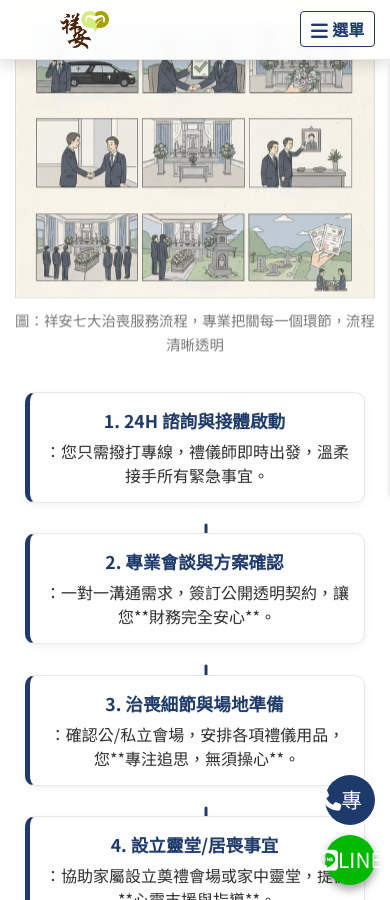
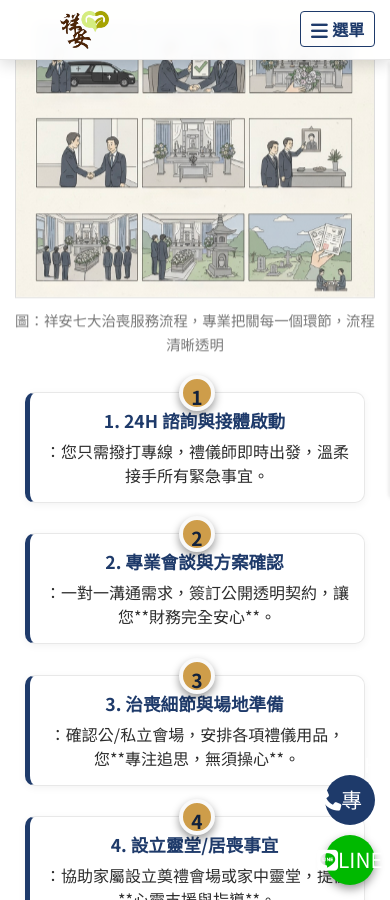
Before and after one commit to Shiangan/Shiangan, a Jekyll site: the page index.html, which Jekyll copies as it is, in a window 390 px wide and 900 px high, scrolled down 4670 px. Built offline with Jekyll 4.4.1, drawn with Linux system fonts in a browser that asks for light colours; some web fonts are replaced.

Commit message:
Update style.css

```diff
--- a/css/style.css
+++ b/css/style.css
@@ -1,3 +1,10 @@
+/* =========================================================================
+ * 完整修正與優化後的 CSS 程式碼
+ * - 修正了流程圖 RWD 邏輯
+ * - 統一使用 :focus-visible 提高無障礙體驗
+ * - 簡化了部分冗餘樣式
+ * ========================================================================= */
+
 /* --- 字體導入 (Font Loading) --- */
 @font-face {
     font-family: 'uwen';
@@ -45,8 +52,9 @@
     --padding-section-v: 80px; /* 區塊垂直內邊距 */
     --transition-speed: 0.3s; /* 統一的過渡速度變數 */
     --transition-fast: 0.15s; /* ⭐ 快速過渡 (用於 hover/active) */
-    --transition-slow: 0.8s; /* ⭐ 新增：用於滾動動畫 */
+    --transition-slow: 0.8s; /* 新增：用於滾動動畫 */
     --rwd-transition-duration: 0.4s; /* 專門用於 RWD max-height 過渡 */
+    /* 錨點滾動修正，確保跳轉至區塊時不被固定 Header 遮擋 */
     scroll-padding-top: var(--header-height);
 
 
@@ -452,9 +460,10 @@
 }
 
 
-.submenu a:hover {
+.submenu a:hover, .submenu a:focus-visible { /* 🏆 修正：加入 :focus-visible */
     background-color: var(--primary-color);
     color: var(--text-light);
+    outline: none; /* 移除 a:focus-visible 的預設 outline */
     /* ⭐ 優化：使用快速過渡，提升點擊反饋速度 */
     transition: background-color var(--transition-fast), color var(--transition-fast);
 }
@@ -501,9 +510,10 @@
     flex-shrink: 0;
 }
 
-.contact-nav a:hover {
+.contact-nav a:hover, .contact-nav a:focus-visible { /* 🏆 修正：加入 :focus-visible */
     background-color: var(--primary-dark);
     color: var(--accent-color);
+    outline: none; /* 移除 a:focus-visible 的預設 outline */
     /* ⭐ 優化：使用快速過渡，提升點擊反饋速度 */
     transition: background-color var(--transition-fast), color var(--transition-fast);
 }
@@ -524,8 +534,10 @@
     will-change: background-color, transform;
 }
 
-.menu-toggle:hover {
+.menu-toggle:hover, .menu-toggle:focus-visible { /* 🏆 修正：加入 :focus-visible */
     background-color: rgba(26, 55, 90, 0.1);
+    outline: 2px solid var(--accent-color);
+    outline-offset: 2px;
 }
 
 .menu-toggle i {
@@ -565,10 +577,12 @@
     box-shadow: 0 6px 15px rgba(30, 58, 106, 0.6);
 }
 
-.cta-button.primary:hover {
+.cta-button.primary:hover, .cta-button.primary:focus-visible { /* 🏆 修正：加入 :focus-visible */
     background-color: var(--primary-dark);
     transform: translateY(-4px);
     box-shadow: 0 10px 20px rgba(30, 58, 106, 0.9);
+    outline: 2px solid var(--accent-color);
+    outline-offset: 4px;
 }
 
 .cta-button.secondary {
@@ -588,6 +602,8 @@
 .cta-button.secondary:focus-visible {
     outline: 2px solid var(--primary-color);
     outline-offset: 4px;
+    background-color: var(--accent-color); /* 讓 focus 狀態更明顯 */
+    color: var(--primary-dark);
 }
 
 .cta-button.large {
@@ -1239,6 +1255,7 @@
     font-size: 1.2rem;
     border: 4px solid var(--bg-light);
     box-shadow: 0 4px 8px rgba(0, 0, 0, 0.4);
+    z-index: 10; /* 確保數字在箭頭之上 */
 }
 
 .flow-chart li strong {
@@ -1285,17 +1302,14 @@
         right: 50%;
         top: auto;
         bottom: -30px; /* 放在 li 下方 */
-        transform: translate(50%, 0) rotate(180deg);
+        transform: translate(50%, 0) rotate(0deg); /* 確保是向下箭頭 */
         color: var(--accent-color);
     }
     /* 確保真正的最後一個元素沒有箭頭 */
     .flow-chart ol li:last-child::after {
         content: none;
     }
-    /* 如果最後一個元素恰好是 4n，則移除向下箭頭 */
-    .flow-chart ol li:last-child:nth-child(4n)::after {
-        content: none;
-    }
+    /* 如果最後一個元素恰好是 4n，則移除向下箭頭 (已由 last-child 處理) */
 }
 
 
@@ -1453,8 +1467,9 @@
     font-size: 0.95rem;
 }
 
-.footer-block a:hover {
+.footer-block a:hover, .footer-block a:focus-visible { /* 🏆 修正：加入 :focus-visible */
     color: var(--accent-color);
+    outline: none;
 }
 
 .footer-contact p {
@@ -1482,6 +1497,7 @@
 /* 🏆 修正：將 :focus 改為 :focus-visible，提供更好的無障礙體驗 */
 .footer-social-links a:hover, .footer-social-links a:focus-visible {
     color: var(--text-light);
+    outline: none;
 }
 
 .footer-copyright {
@@ -1505,8 +1521,9 @@
     margin-left: 15px;
 }
 
-.footer-meta a:hover {
+.footer-meta a:hover, .footer-meta a:focus-visible { /* 🏆 修正：加入 :focus-visible */
     color: var(--text-light);
+    outline: none;
 }
 
 /* 浮動 CTA 按鈕容器 */
@@ -1573,8 +1590,9 @@
     background-color: #00B900;
 }
 
-.floating-cta a:hover {
+.floating-cta a:hover, .floating-cta a:focus-visible { /* 🏆 修正：加入 :focus-visible */
     transform: scale(1.1);
+    outline: none;
 }
 
 /* 電話脈衝動畫 */
@@ -1627,6 +1645,8 @@
     background-color: var(--primary-dark);
     color: var(--accent-color);
     transform: translateY(-3px);
+    outline: 2px solid var(--accent-color);
+    outline-offset: 4px;
 }
 @media (max-width: 900px) {
     .back-to-top {
@@ -1732,11 +1752,13 @@
 }
 /* TOC 激活狀態優化 */
 .table-of-contents a:hover,
+.table-of-contents a:focus-visible, /* 🏆 修正：加入 :focus-visible */
 .table-of-contents a.active {
     color: var(--primary-dark);
     padding-left: 5px;
     border-left: 3px solid var(--accent-color);
     font-weight: 700;
+    outline: none;
 }
 
 
@@ -1761,10 +1783,11 @@
     margin-top: 15px;
     width: 100%;
 }
-.sidebar-cta .cta-button.secondary:hover {
+.sidebar-cta .cta-button.secondary:hover, .sidebar-cta .cta-button.secondary:focus-visible { /* 🏆 修正：加入 :focus-visible */
     background-color: var(--primary-dark);
     color: var(--accent-color);
     border-color: var(--primary-dark);
+    outline: 2px solid var(--accent-color);
 }
 
 
@@ -2341,6 +2364,7 @@
     overflow: hidden;
     border-radius: 8px;
     border: 1px solid var(--border-color);
+    min-width: 700px; /* 確保在小螢幕上可以橫向滾動 */
 }
 
 .comparison-table thead th {
@@ -2458,9 +2482,11 @@
     border: none;
 }
 
-#excluded-fees .cta-button.primary:hover {
+#excluded-fees .cta-button.primary:hover, #excluded-fees .cta-button.primary:focus-visible { /* 🏆 修正：加入 :focus-visible */
     background-color: var(--text-light);
     box-shadow: 0 6px 20px rgba(206, 157, 74, 1);
+    outline: 2px solid var(--accent-color);
+    outline-offset: 4px;
 }
 
 
@@ -2598,8 +2624,9 @@
     font-weight: 500;
 }
 
-.contact-info-card a:hover {
+.contact-info-card a:hover, .contact-info-card a:focus-visible { /* 🏆 修正：加入 :focus-visible */
     color: var(--accent-color);
+    outline: none;
 }
 
 .contact-info-card hr {
@@ -2754,9 +2781,10 @@
         transition: transform var(--transition-fast) ease-in-out;
     }
     /* ⭐ 優化：確保 dropdown 點擊時，其 a 元素快速改變顏色 */
-    .dropdown > a:hover {
+    .dropdown > a:hover, .dropdown > a:focus-visible {
         color: var(--primary-color);
         transition: color var(--transition-fast);
+        outline: none;
     }
 
 
@@ -2777,9 +2805,9 @@
         border-radius: 0;
         pointer-events: auto;
     }
+    /* JS 應將 max-height 設置為 submenu 的 scrollHeight，並設置 padding */
     .dropdown.active > .submenu {
-        /* JS 應將 max-height 設置為 submenu 的 scrollHeight */
-        padding: 10px 0; /* JS 在添加 active 時，應同時設置這個 padding */
+        padding: 10px 0;
     }
 
     /* 確保子選單內容不會被絕對定位影響 scrollHeight (已在上方的 .submenu 中修正 position: static) */
@@ -2795,64 +2823,24 @@
     /* 流程圖在平板電腦下顯示 3 欄 */
     .flow-chart li {
         flex-basis: calc(33.33% - 30px);
-        min-width: unset;
-        margin-bottom: 45px; /* 為向下箭頭留出空間 */
-    }
-
-    /* 🏆 修正：流程圖 RWD 模式優化 (900px 以下) - 統一使用向下箭頭 */
+        margin-bottom: 50px; /* 為向下箭頭留出更多空間 */
+    }
+
+    /* 🏆 修正：流程圖 RWD 模式優化 (900px 以下) - 統一使用向下箭頭的邏輯 */
     .flow-chart li:not(:last-child)::after {
         content: none !important; /* 移除桌面版右箭頭 */
     }
-    .flow-chart ol li:nth-child(4n)::after {
-        content: none !important; /* 移除桌面版向下箭頭 */
-    }
-
-    /* 流程圖 RWD (900px-)：統一使用向下箭頭指示流程方向 */
-    .flow-chart li:not(:last-child)::before {
-        content: '\f063'; /* Font Awesome: 向下箭頭 (或 f0ab) */
+
+    .flow-chart li::after {
+        content: '\f063'; /* Font Awesome: 向下箭頭 */
         font-family: 'Font Awesome 6 Free';
         font-weight: 900;
         position: absolute;
         top: auto;
-        bottom: -20px; /* 位於 li 下方 */
+        bottom: -25px; /* 放在 li 下方 */
         left: 50%;
         transform: translateX(-50%);
-        width: 36px;
-        height: 36px;
-        line-height: 36px;
-        font-size: 1.5rem;
-        background-color: transparent;
-        color: var(--primary-color);
-        border: none;
-        box-shadow: none;
-        z-index: 5;
-        /* 重設回數字徽章樣式，確保 last-child 恢復數字 */
-        border-radius: 0;
-    }
-    /* 確保每行最後一個元素 (3n 或 4n) 不顯示箭頭，同時確保最後一個元素恢復數字 */
-    .flow-chart ol li:nth-child(3n)::before,
-    .flow-chart ol li:nth-child(4n)::before,
-    .flow-chart ol li:last-child::before {
-        /* 恢復數字徽章的原始樣式 */
-        content: counter(step-counter);
-        top: -18px;
-        bottom: auto;
-        width: 36px;
-        height: 36px;
-        line-height: 36px;
-        border-radius: 50%;
-        background-color: var(--accent-color);
-        color: var(--primary-dark);
-        border: 4px solid var(--bg-light);
-        box-shadow: 0 4px 8px rgba(0, 0, 0, 0.4);
-    }
-    /* 重新添加 3n/4n 且不是 last-child 的向下箭頭 */
-    .flow-chart ol li:nth-child(3n):not(:last-child)::before,
-    .flow-chart ol li:nth-child(4n):not(:last-child)::before {
-        content: '\f063';
-        top: auto;
-        bottom: -20px;
-        width: 0;
+        width: 0; /* 隱藏背景和邊框，只顯示圖標 */
         height: 0;
         line-height: 1;
         font-size: 1.5rem;
@@ -2860,7 +2848,18 @@
         color: var(--primary-color);
         border: none;
         box-shadow: none;
-        border-radius: 0;
+        z-index: 5;
+    }
+    .flow-chart ol li:last-child::after {
+        content: none; /* 最後一個元素不顯示箭頭 */
+    }
+    /* 處理行尾換行時的向下箭頭問題 (確保每行末尾顯示數字) */
+    .flow-chart ol li:nth-child(3n)::after {
+        content: none;
+    }
+    /* 重新添加 3n 且不是 last-child 的向下箭頭 */
+    .flow-chart ol li:nth-child(3n):not(:last-child)::after {
+        content: '\f063';
     }
 
 
@@ -2934,59 +2933,17 @@
     /* 流程圖在平板電腦下顯示 2 欄 */
     .flow-chart li {
         flex-basis: calc(50% - 30px);
-        margin-bottom: 45px; /* 為向下箭頭留出空間 */
+        margin-bottom: 50px;
     }
 
     /* 🏆 修正：流程圖 RWD (680px-)：調整箭頭邏輯 (2 欄) - 統一使用向下箭頭 */
-    .flow-chart li:not(:last-child)::before {
-        content: '\f063'; /* Font Awesome: 向下箭頭 */
-        font-family: 'Font Awesome 6 Free';
-        font-weight: 900;
-        position: absolute;
-        top: auto;
-        bottom: -20px;
-        left: 50%;
-        transform: translateX(-50%);
-        width: 0;
-        height: 0;
-        line-height: 1;
-        font-size: 1.5rem;
-        background-color: transparent;
-        color: var(--primary-color);
-        border: none;
-        box-shadow: none;
-        border-radius: 0;
-    }
-    /* 確保每行最後一個元素 (2n) 不顯示箭頭，同時確保最後一個元素恢復數字 */
-    .flow-chart ol li:nth-child(2n)::before,
-    .flow-chart ol li:last-child::before {
-        /* 恢復數字徽章的原始樣式 */
-        content: counter(step-counter);
-        top: -18px;
-        bottom: auto;
-        width: 36px;
-        height: 36px;
-        line-height: 36px;
-        border-radius: 50%;
-        background-color: var(--accent-color);
-        color: var(--primary-dark);
-        border: 4px solid var(--bg-light);
-        box-shadow: 0 4px 8px rgba(0, 0, 0, 0.4);
+    /* 確保每行最後一個元素 (2n) 不顯示箭頭 */
+    .flow-chart ol li:nth-child(2n)::after {
+        content: none;
     }
     /* 重新添加 2n 且不是 last-child 的向下箭頭 */
-    .flow-chart ol li:nth-child(2n):not(:last-child)::before {
+    .flow-chart ol li:nth-child(2n):not(:last-child)::after {
         content: '\f063';
-        top: auto;
-        bottom: -20px;
-        width: 0;
-        height: 0;
-        line-height: 1;
-        font-size: 1.5rem;
-        background-color: transparent;
-        color: var(--primary-color);
-        border: none;
-        box-shadow: none;
-        border-radius: 0;
     }
 
     /* 特色網格變成 1 欄 */
@@ -3022,45 +2979,20 @@
         flex-basis: 100%;
         margin-left: 0;
         margin-right: 0;
-        margin-bottom: 45px; /* 為向下箭頭留出空間 */
+        margin-bottom: 50px;
     }
     .flow-chart ol {
         padding: 0 10px;
     }
 
     /* 🏆 修正：流程圖 RWD (576px-)：調整箭頭邏輯 (1 欄) - 統一使用向下箭頭 */
-    .flow-chart li:not(:last-child)::before {
-        content: '\f063'; /* 在 1 欄佈局中，所有非最後一個元素都應有向下箭頭 */
-        font-family: 'Font Awesome 6 Free';
-        font-weight: 900;
-        position: absolute;
-        top: auto;
-        bottom: -20px;
-        left: 50%;
-        transform: translateX(-50%);
-        width: 0;
-        height: 0;
-        line-height: 1;
-        font-size: 1.5rem;
-        background-color: transparent;
-        color: var(--primary-color);
-        border: none;
-        box-shadow: none;
-        border-radius: 0;
-    }
-    /* 確保最後一個元素恢復數字 */
-    .flow-chart ol li:last-child::before {
-        content: counter(step-counter);
-        top: -18px;
-        bottom: auto;
-        width: 36px;
-        height: 36px;
-        line-height: 36px;
-        border-radius: 50%;
-        background-color: var(--accent-color);
-        color: var(--primary-dark);
-        border: 4px solid var(--bg-light);
-        box-shadow: 0 4px 8px rgba(0, 0, 0, 0.4);
+    /* 在 1 欄佈局中，所有非最後一個元素都應有向下箭頭 */
+    .flow-chart li:not(:last-child)::after {
+        content: '\f063';
+    }
+    /* 確保最後一個元素沒有箭頭 */
+    .flow-chart ol li:last-child::after {
+        content: none;
     }
 
 
@@ -3130,7 +3062,7 @@
     }
 }
 
-/* ⭐️ 錨點滾動修正：確保跳轉至區塊時不被固定 Header 遮擋 */
+/* ⭐️ 錨點滾動修正：確保跳轉至區塊時不被固定 Header 遮擋 (已在 :root 中設定) */
 :target {
     scroll-margin-top: var(--header-height);
 }
@@ -3164,7 +3096,7 @@
 }
 
 /* 🏆 修正：將 a:hover 的 outline 移除，避免影響美觀 */
-.breadcrumb a:hover {
+.breadcrumb a:hover, .breadcrumb a:focus-visible {
     color: var(--primary-color);
     text-decoration: underline;
     outline: none;
@@ -3334,6 +3266,15 @@
     color: var(--primary-dark);
 }
 
+/* 🏆 修正：加入 :focus-visible */
+.tab-button:focus-visible:not(.active) {
+    background-color: rgba(30, 58, 106, 0.1);
+    color: var(--primary-dark);
+    outline: 2px solid var(--accent-color);
+    outline-offset: 4px;
+}
+
+
 /* 選中標籤狀態 (Active State) */
 .tab-button.active {
     background-color: var(--text-light); /* 凸顯為內容區塊背景色 */
```
